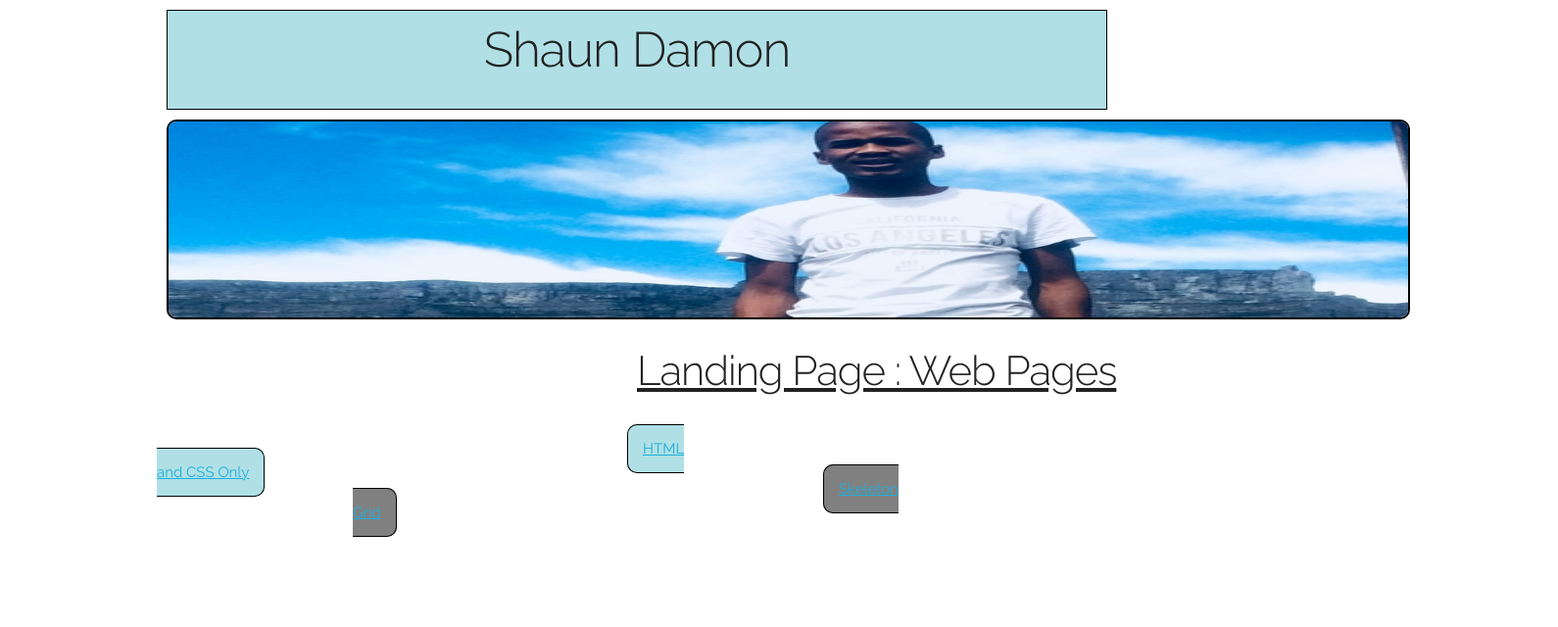
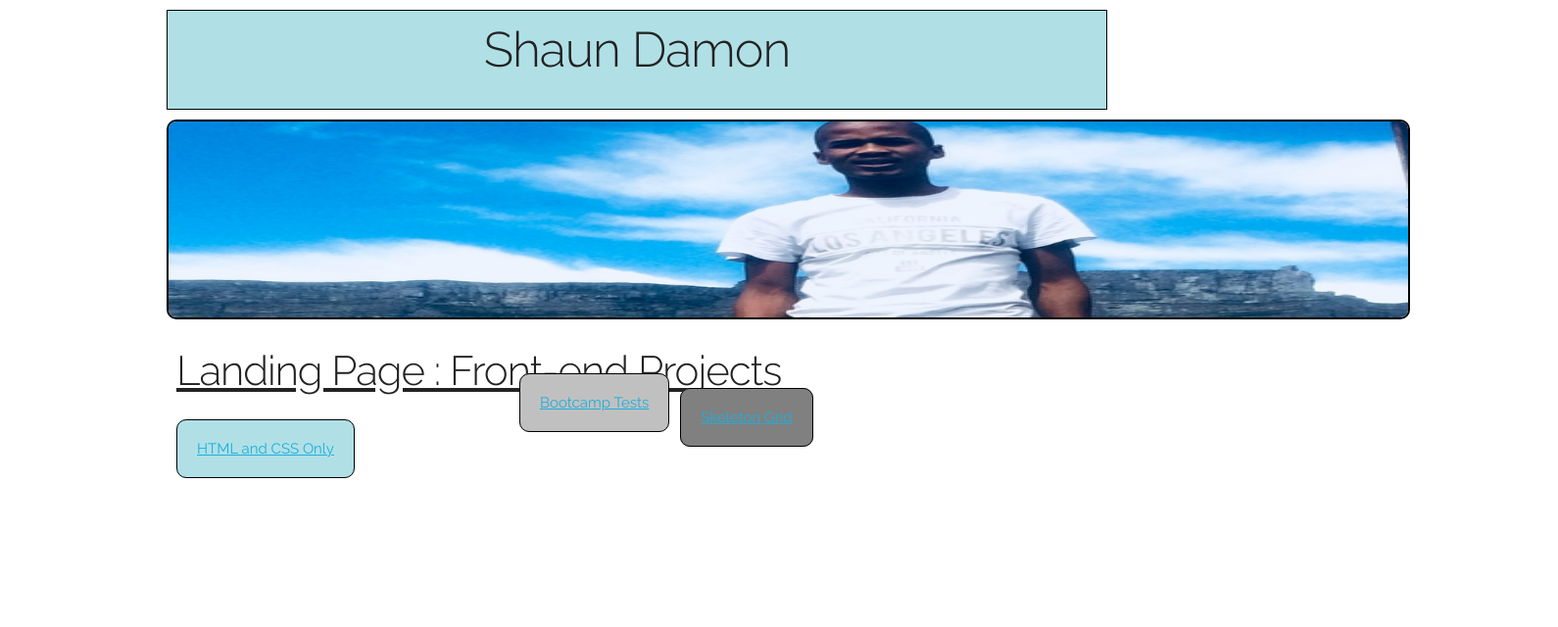
Before and after one commit to Thembisile/basic-webpage, a plain HTML site: page both-webpages1.html in a window 1280 px wide. Shown: the whole page at 98% size, 1590 px wide, since content can reach past the window. Drawn offline with Linux system fonts and the light colour scheme; files that its build step writes are made by us from their sources.

Commit message:
changes to landing page

```diff
--- a/both-webpages1.html
+++ b/both-webpages1.html
@@ -45,20 +45,24 @@
 
   <div class="container">
     <div class="row">
-      <div class="twelve columns" style="padding:20px;text-decoration:underline; margin-left:470px">
-        <h2> Landing Page : Web Pages <h2>
+      <div class="twelve columns" style="padding:20px;text-decoration:underline; margin-left:0px">
+        <h2> Landing Page : Front-end Projects <h2>
         </div>
       </div>
     </div>
 
     <div class="container">
       <div class="row">
-        <div class="six columns">
-          <p><a href="indexShaun.html" style="border:1px solid black; border-radius:10px; background-color:powderblue; padding:15px; margin-left:480px;"> HTML and CSS Only </a></p>
+        <div class="four columns" style="margin-left:20px">
+          <p><a href="https://thembisile.github.io/basic-webpage/indexShaun.html" target="_blank" style="border:1px solid black; border-radius:10px; background-color:powderblue; padding:20px; "> HTML and CSS Only </a></p>
         </div>
 
-          <div class="six columns" style="margin-left:200px; margin-top:-32px; height:150px;">
-            <p><a href="skeleton-site/skeleton.html" style="border:1px solid black; border-radius:10px; background-color:grey; padding:15px; margin-left:480px;"> Skeleton Grid</a></p>
+          <div class="four columns" style="margin-left:220px; margin-top:-32px; height:150px;">
+            <p><a href="https://thembisile.github.io/basic-webpage/skeleton-site/skeleton.html" target="_blank" style="border:1px solid black; border-radius:10px; background-color:grey; padding:20px;"> Skeleton Grid</a></p>
+          </div>
+
+          <div class="four columns" style="margin-top:-165px; margin-left:370px">
+            <p> <a href="https://thembisile.github.io/bootcamp-tests/" target="_blank" style="border:1px solid black; border-radius:10px; background-color:silver; padding:20px;">Bootcamp Tests</a> </p>
           </div>
         </div>
     </div>
```
Also changed, not shown: index.html (deleted, +0 -67 lines).
